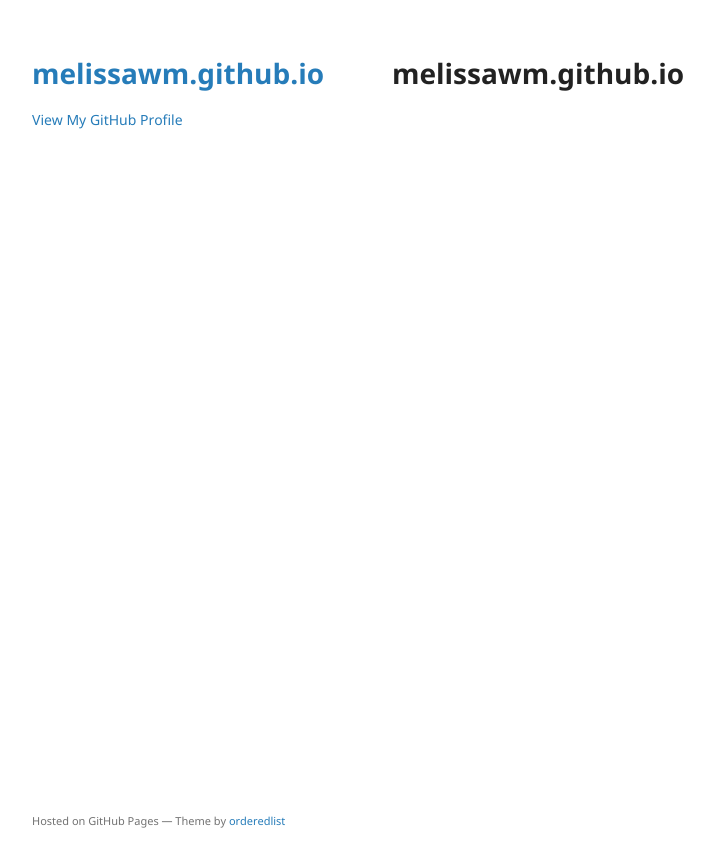
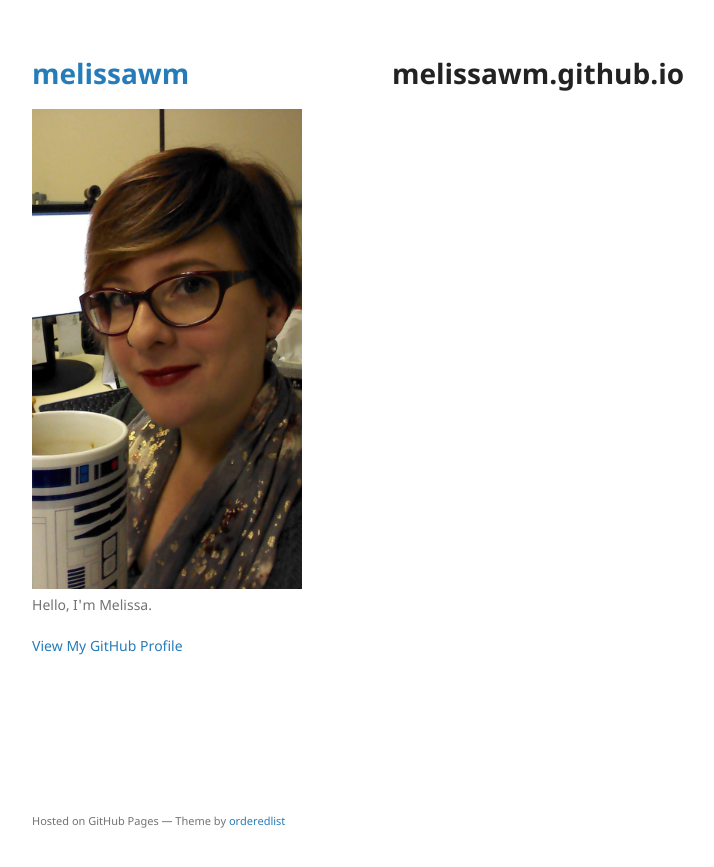
Before and after one commit to melissawm/melissawm.github.io, a Jekyll site: the page built from README.md, in a window 1280 px wide. Shown: the top 867 px of the page, without its empty margins (178-892 px from the left). Built offline with Jekyll 4.4.1, drawn with Linux system fonts in a browser that asks for light colours; our own code applies the rules of GitHub Pages for plain Markdown files; the repository's description, which GitHub fills in, is left out.

```diff
--- a/_config.yml
+++ b/_config.yml
@@ -1 +1,4 @@
+title: melissawm
+logo: /assets/img/melissawm.jpg
+description: Hello, I'm Melissa.
 theme: jekyll-theme-minimal
```
Also changed, not shown: assets/img/melissawm.jpg (added).
